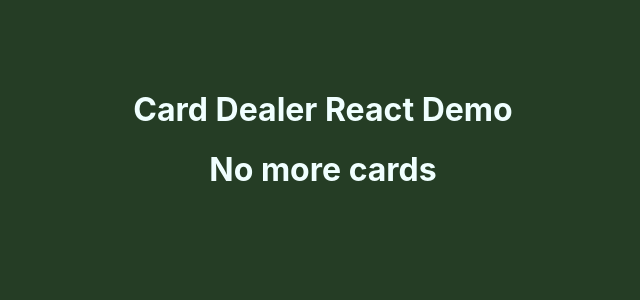
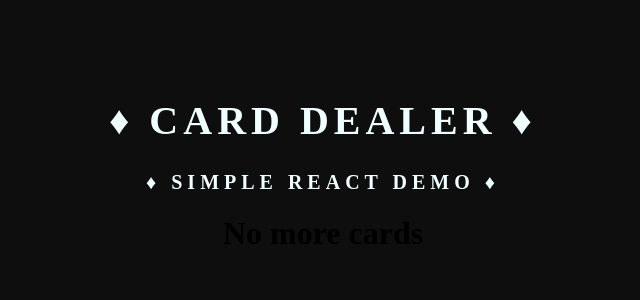
Before and after one commit to JosueJMartinez/deck-cards, a React (Create React App) app: page / in a window 1280 px wide. Shown: the top 300 px of the page, without its empty margins (317-957 px from the left). Built offline with nearby package versions, Linux system fonts and the light colour scheme; no server answers.

Commit message:
updated the css

```diff
--- a/src/css/Deck.css
+++ b/src/css/Deck.css
@@ -2,36 +2,36 @@
 	padding: 70px 0;
 }
 
-.Deck h1 {
+.Deck {
+	font-family: "Slabo 27px", serif;
+}
+
+.Deck .title {
 	color: azure;
-	margin-top: 20px;
+	font-size: 40px;
+	text-transform: uppercase;
+	letter-spacing: 5px;
+}
+
+.Deck .subtitle {
+	font-size: 20px;
 }
 
 .Deck button {
-	box-shadow: inset 0px 1px 0px 0px #a4e271;
-	background: linear-gradient(to bottom, #89c403 5%, #77a809 100%);
-	background-color: #89c403;
-	border-radius: 6px;
-	border: 1px solid #74b807;
-	display: inline-block;
-	cursor: pointer;
-	color: #ffffff;
-	font-family: Arial;
-	font-size: 30px;
-	font-weight: bold;
-	padding: 6px 24px;
-	text-decoration: none;
-	text-shadow: 0px 1px 0px #528009;
+	background: none;
+	border: 2px solid;
+	outline: none;
+	font: inherit;
+	margin: 0.5em;
+	padding: 1em 2em;
+	color: #009688;
+	transition: 0.25s;
+	text-transform: uppercase;
 }
-
 .Deck button:hover {
-	background: linear-gradient(to bottom, #77a809 5%, #89c403 100%);
-	background-color: #77a809;
-}
-
-.Deck button:active {
-	position: relative;
-	top: 1px;
+	border-color: #009688;
+	color: white;
+	box-shadow: inset 0 0 0 2em #009688;
 }
 
 .Deck .card-area {
--- a/src/css/index.css
+++ b/src/css/index.css
@@ -5,7 +5,7 @@ body {
 		'Helvetica Neue', sans-serif;
 	-webkit-font-smoothing: antialiased;
 	-moz-osx-font-smoothing: grayscale;
-	background-color: #253d25;
+	background-color: #0f0e0e;
 }
 
 code {
--- a/src/js/components/Deck.jsx
+++ b/src/js/components/Deck.jsx
@@ -67,7 +67,8 @@ export default class Deck extends Component {
 		return (
 			<div className="Deck">
 				<div className="Deck-input">
-					<h1>Card Dealer React Demo</h1>
+					<h1 className="title">♦ Card Dealer ♦</h1>
+					<h2 className="title subtitle">♦ Simple React Demo ♦</h2>
 					{this.state.remaining ? (
 						<button onClick={this.handleClick}>Draw Card</button>
 					) : (
```
